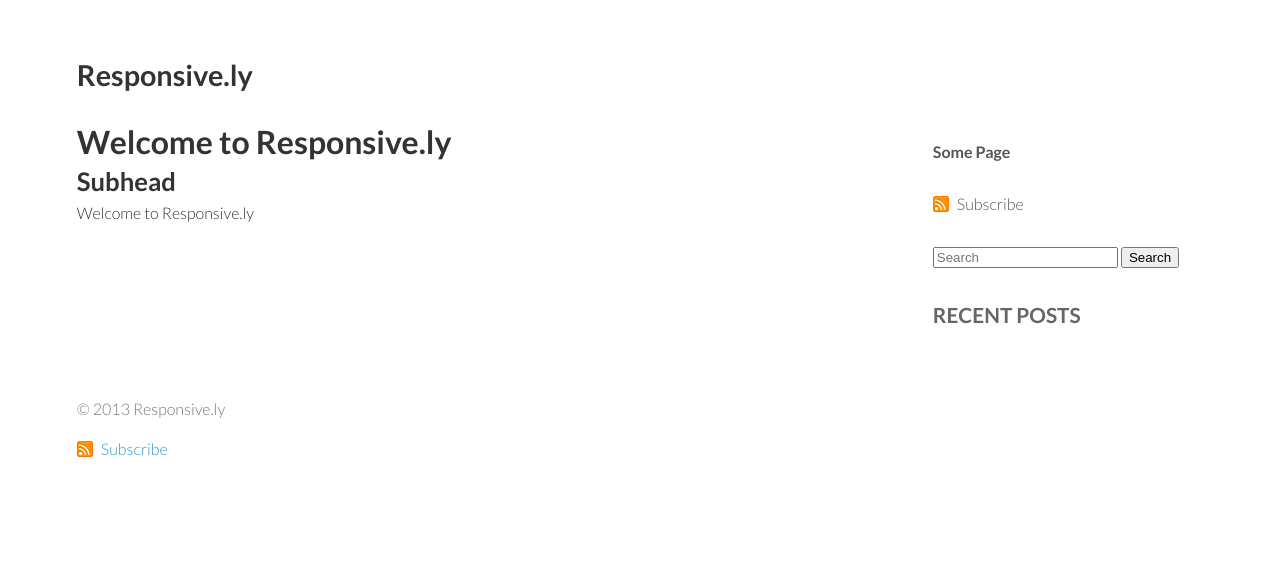
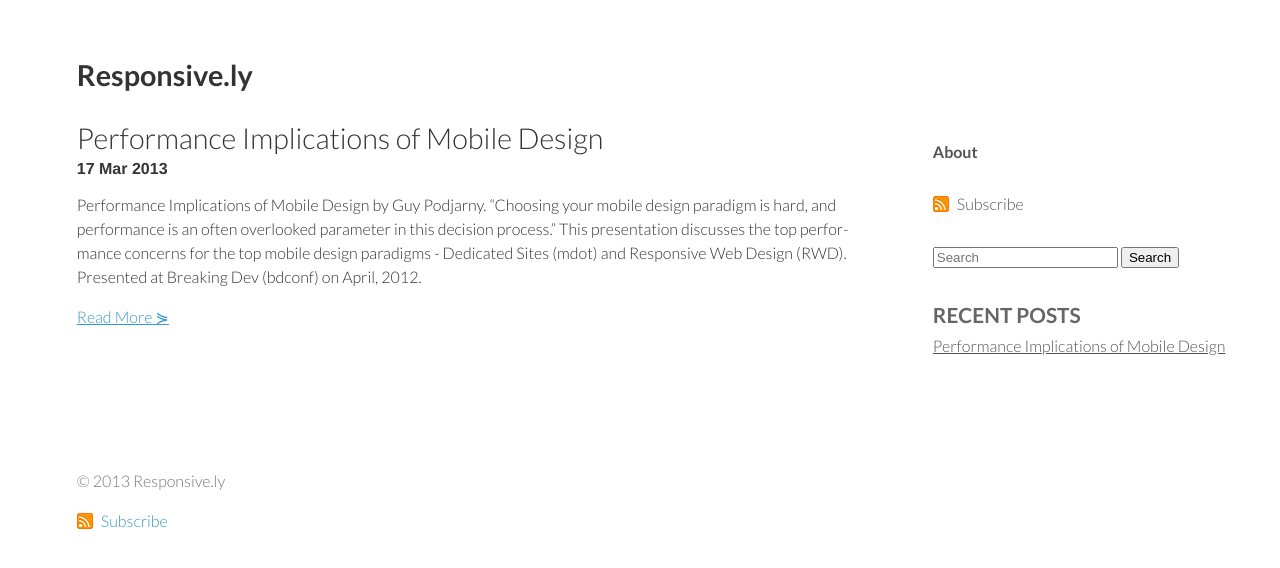
Before and after one commit to thedougco/responsive.ly, a Jekyll site: the page built from index.html, in a window 1280 px wide. Shown: the top 568 px of the page. Built offline with Jekyll 4.4.1, drawn with Linux system fonts in a browser that asks for light colours; nearby versions of some CDN libraries; Markdown is read by kramdown in place of the engine named in the settings; the list of posts is cut into pages by our own code.

Commit message:
Add About page and sample post

```diff
--- a/_layouts/default.html
+++ b/_layouts/default.html
@@ -41,7 +41,7 @@
     <nav id="nav" class="section navigation" role="navigation">
       <h2>Navigation</h2>
       <ul>
-        <li><a href="#">Some Page</a></li>
+        <li><a href="/about/">About</a></li>
       </ul>
     </nav>
 
--- /dev/null
+++ b/_posts/2013-03-17-performance-implications-of-mobile-design.md
@@ -0,0 +1,11 @@
+---
+layout: post
+title: "Performance Implications of Mobile Design"
+date: 2013-03-17
+categories: [Mobile, Performance]
+---
+[Performance Implications of Mobile Design](http://www.slideshare.net/guypod/performance-implications-of-mobile-design/) by [Guy Podjarny](http://www.guypo.com/). "Choosing your mobile design paradigm is hard, and performance is an often overlooked parameter in this decision process."
+
+This presentation discusses the top performance concerns for the top mobile design paradigms - Dedicated Sites (mdot) and Responsive Web Design (RWD).
+
+Presented at [Breaking Dev (bdconf)](http://bdconf.com/) on April, 2012.
--- a/index.html
+++ b/index.html
@@ -2,12 +2,6 @@
 title: Home
 layout: default
 ---
-
-<h1>Welcome to Responsive.ly</h1>
-
-<h2>Subhead</h2>
-
-<p>Welcome to Responsive.ly</p>
 
 {% for post in paginator.posts %}
   <div class="entry excerpt">
```
Also changed, not shown: about/index.md (added, +7 -0 lines).
